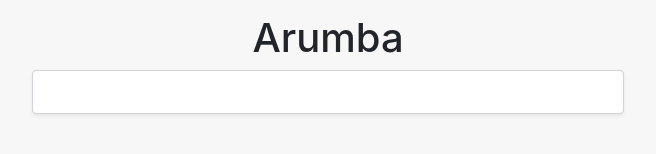
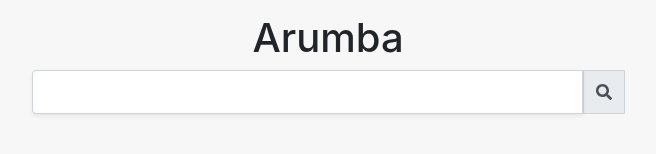
Before and after one commit to bickyeric/jenglong, a React (Create React App) app: page / in a window 1280 px wide. Shown: the part 336-490 px from the top of the page, without its empty margins (312-968 px from the left). Built offline with nearby package versions, Linux system fonts and the light colour scheme.

Commit message:
add icon

```diff
--- a/package.json
+++ b/package.json
@@ -3,6 +3,9 @@
   "version": "0.1.0",
   "private": true,
   "dependencies": {
+    "@fortawesome/fontawesome-svg-core": "^1.2.27",
+    "@fortawesome/free-solid-svg-icons": "^5.12.1",
+    "@fortawesome/react-fontawesome": "^0.1.8",
     "@testing-library/jest-dom": "^4.2.4",
     "@testing-library/react": "^9.3.2",
     "@testing-library/user-event": "^7.1.2",
--- a/public/index.html
+++ b/public/index.html
@@ -12,7 +12,6 @@
     <link rel="apple-touch-icon" href="%PUBLIC_URL%/logo192.png" />
     <link rel="manifest" href="https://getbootstrap.com/docs/4.4/assets/img/favicons/manifest.json">
     <title>Arumba</title>
-    <link rel="canonical" href="https://getbootstrap.com/docs/4.4/examples/cover/">
 
     <!-- Bootstrap core CSS -->
     <link rel="stylesheet" href="https://stackpath.bootstrapcdn.com/bootstrap/4.4.1/css/bootstrap.min.css" integrity="sha384-Vkoo8x4CGsO3+Hhxv8T/Q5PaXtkKtu6ug5TOeNV6gBiFeWPGFN9MuhOf23Q9Ifjh" crossorigin="anonymous">
--- a/src/App.js
+++ b/src/App.js
@@ -1,4 +1,5 @@
 import React, { Component } from 'react';
+import { FontAwesomeIcon } from '@fortawesome/react-fontawesome'
 import { useQuery } from "react-apollo";
 import gql from "graphql-tag";
 
@@ -66,7 +67,12 @@ class App extends Component{
         <div className={this.state.keyword === '' ? "d-flex align-items-center" : "d-flex"}>
           <div className="container">
             <h1 className="text-center">Arumba</h1>
-            <input type="text" className="shadow-sm form-control" style={{height:"2.8em", width:"37em"}} onKeyPress={this.handleEnter}/>
+            <div class="input-group md-form form-sm form-1 pl-0" style={{height:"2.8em", width:"37em"}}>
+              <input type="text" className="shadow-sm form-control" onKeyPress={this.handleEnter} style={{height:"2.8em"}}/>
+              <div class="input-group-prepend">
+                <span class="input-group-text" id="basic-text1"><FontAwesomeIcon icon="search" /></span>
+              </div>
+            </div>
             {this.state.keyword !== '' ? <Results search={this.state.keyword}/> : ''}
           </div>
         </div>
--- a/src/index.js
+++ b/src/index.js
@@ -1,5 +1,9 @@
 import React from 'react';
 import ReactDOM from 'react-dom';
+
+import { library } from '@fortawesome/fontawesome-svg-core'
+import { faCheckSquare, faCoffee, faSearch } from '@fortawesome/free-solid-svg-icons'
+
 import { ApolloClient } from "apollo-client";
 import { HttpLink } from "apollo-link-http";
 import { InMemoryCache } from "apollo-cache-inmemory";
@@ -8,6 +12,8 @@ import { ApolloProvider } from "react-apollo";
 import './index.css';
 import App from './App';
 import * as serviceWorker from './serviceWorker';
+
+library.add(faCheckSquare, faCoffee, faSearch)
 
 const client = new ApolloClient({
   link: new HttpLink({
```
Also changed, not shown: 1 other file (tests, documents, lock files or other folders).
